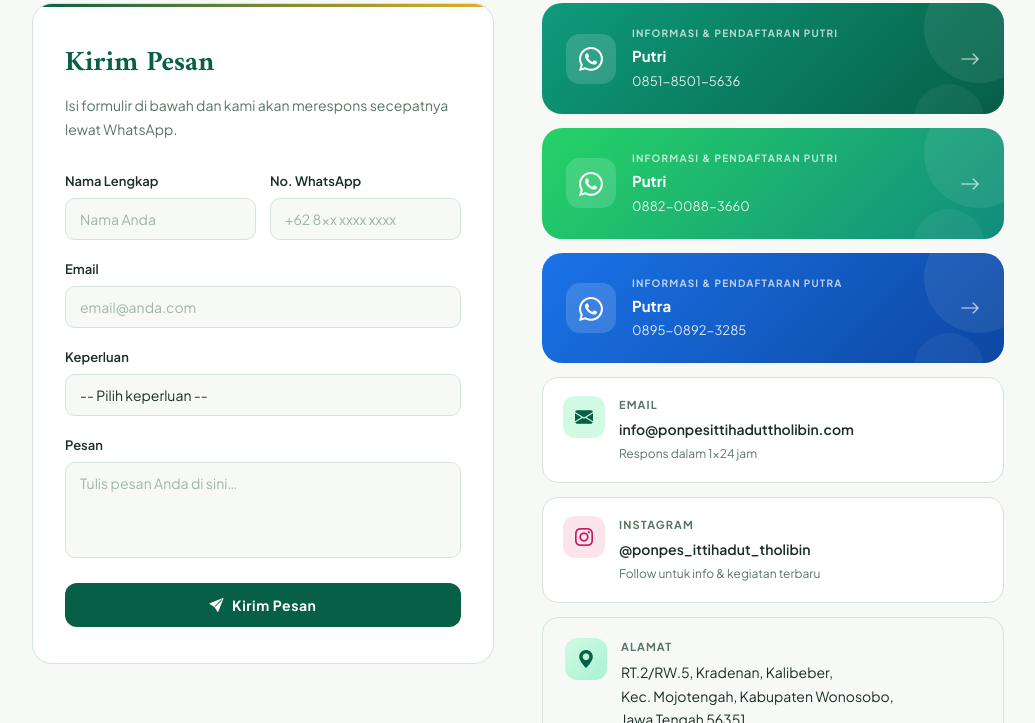
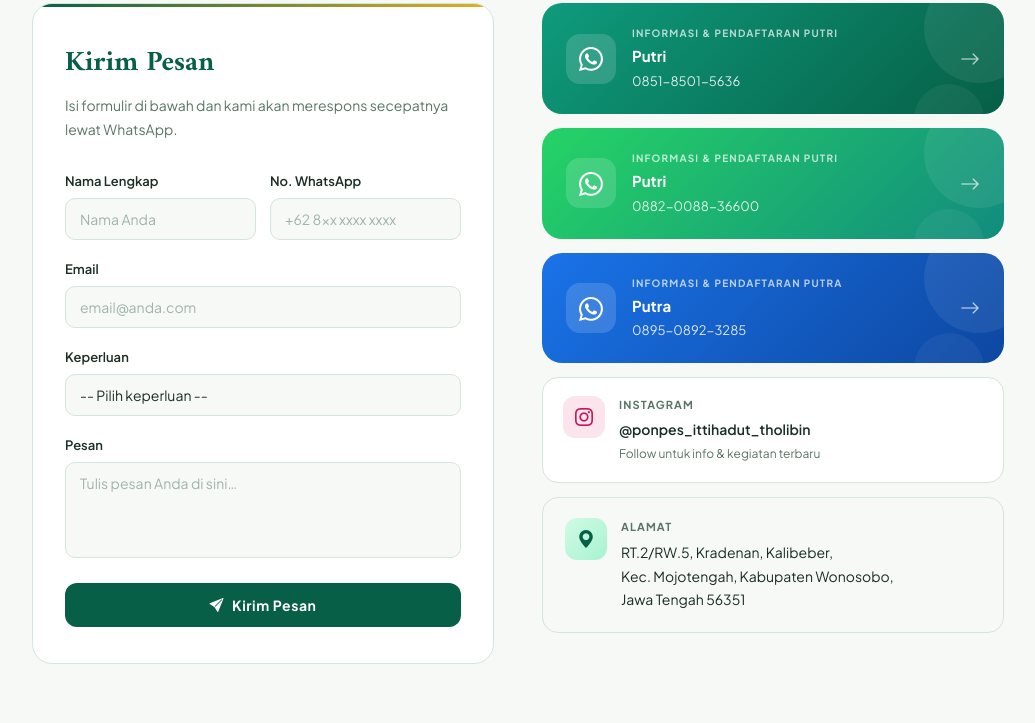
Before and after one commit to NaufalAufaZahran/ponpesittihaduttholibin, a plain HTML site: page hubungi.html in a window 1280 px wide. Shown: the part 866-1589 px from the top of the page, without its empty margins (122-1157 px from the left). Drawn offline with nearby package versions, Linux system fonts and the light colour scheme; a web font is replaced by a local one.

Commit message:
Update hubungi.html

```diff
--- a/hubungi.html
+++ b/hubungi.html
@@ -524,12 +524,12 @@ footer a i { margin-right: 8px; }
         </a>
 
         <!-- WA Putri 2 -->
-        <a class="wa-card putri2 fade-up" href="https://wa.me/6288200883660" target="_blank">
+        <a class="wa-card putri2 fade-up" href="https://wa.me/62882008836600" target="_blank">
           <div class="wa-icon-wrap"><i class="bi bi-whatsapp"></i></div>
           <div class="wa-text">
             <div class="wa-role">Informasi &amp; Pendaftaran Putri</div>
             <div class="wa-name">Putri</div>
-            <div class="wa-number">0882-0088-3660</div>
+            <div class="wa-number">0882-0088-36600</div>
           </div>
           <i class="bi bi-arrow-right wa-arrow"></i>
         </a>
@@ -543,16 +543,6 @@ footer a i { margin-right: 8px; }
             <div class="wa-number">0895-0892-3285</div>
           </div>
           <i class="bi bi-arrow-right wa-arrow"></i>
-        </a>
-
-        <!-- Email -->
-        <a class="info-card fade-up" href="mailto:info@ponpesittihaduttholibin.com">
-          <div class="info-icon"><i class="bi bi-envelope-fill"></i></div>
-          <div class="info-body">
-            <div class="info-label">Email</div>
-            <div class="info-value">info@ponpesittihaduttholibin.com</div>
-            <div class="info-sub">Respons dalam 1×24 jam</div>
-          </div>
         </a>
 
         <!-- Instagram -->
```
